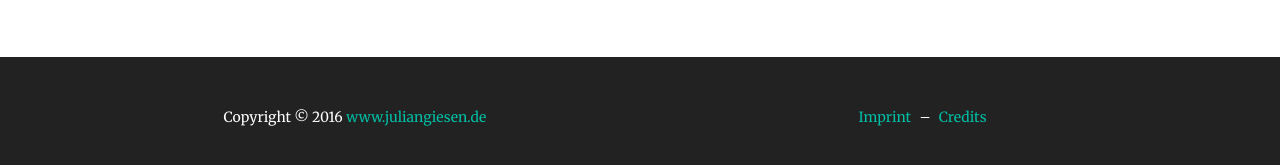
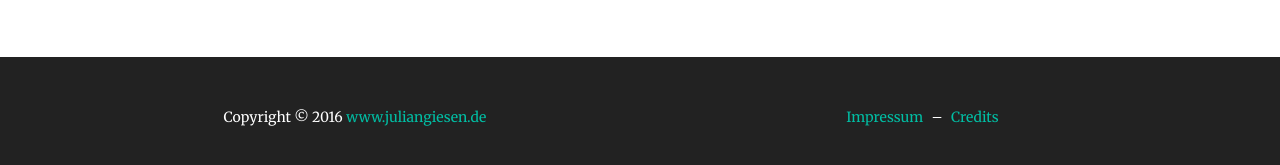
Before and after one commit to jugidev/jugisan.github.io, a Jekyll site: the page built from index.html, in a window 1280 px wide and 900 px high, scrolled down 1383 px. Shown: the part 713-878 px from the top of the window. Built offline with Jekyll 4.4.1, drawn with Linux system fonts in a browser that asks for light colours.

```diff
--- a/_includes/footer.html
+++ b/_includes/footer.html
@@ -6,7 +6,7 @@
           <div class="col-md-6">
               <ul class="list-inline quicklinks">
                   <li>
-                    <a href="{{ site.baseurl }}imprint/">Imprint</a>
+                    <a href="{{ site.baseurl }}imprint/">Impressum</a>
                   </li>
                     &ndash;
                   <li>
```
Also changed, not shown: img/team/profile4.jpg (added), 1 other file.
